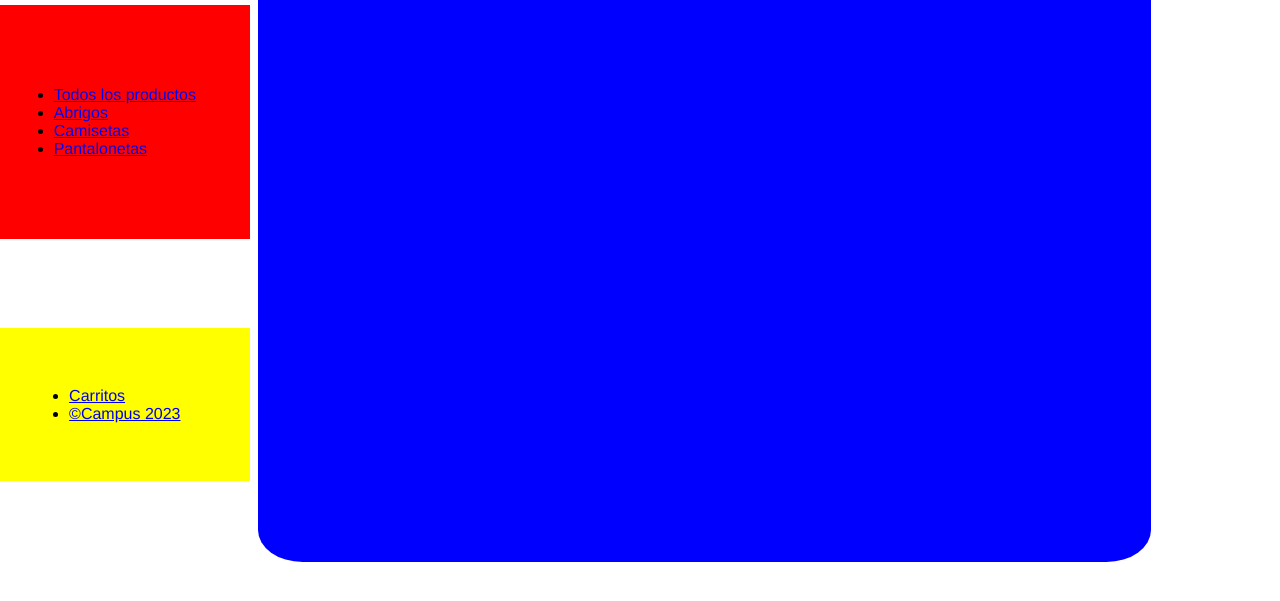
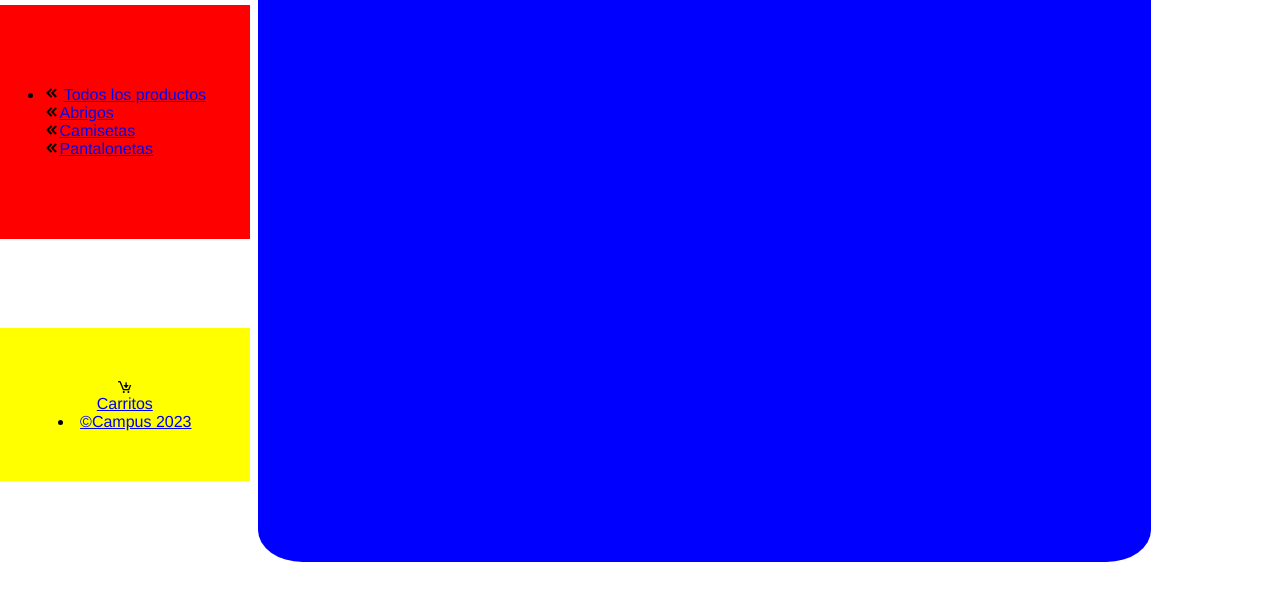
Before and after one commit to jdmartinezrs/proyectoWeb, a plain HTML site: page index.html in a window 1280 px wide. Shown: the part 157-758 px from the top of the page. Drawn offline with nearby package versions, Linux system fonts and the light colour scheme.

Commit message:
feat: :lipstick: layout updated
change of device

```diff
--- a/css/style.css
+++ b/css/style.css
@@ -84,3 +84,35 @@
 
 
 }
+
+.container__butodo{
+    display: flex;
+    justify-content: center;
+    align-items: center;
+}
+
+.container__butabri{
+    display: flex;
+    justify-content: start;
+
+
+}
+
+.container__butcami{
+    display: flex;
+    justify-content: start;
+
+}
+
+.container__butpan{
+    display: flex;
+    justify-content: start;
+
+}
+
+.container__aditional{
+    display: flex;
+    flex-direction: column;
+    justify-content: center;
+
+}
--- a/index.html
+++ b/index.html
@@ -4,6 +4,9 @@
     <meta charset="UTF-8">
     <meta name="viewport" content="width=device-width, initial-scale=1.0">
     <link rel="stylesheet" href="css/style.css">
+    <link rel="stylesheet" href="https://unpkg.com/boxicons@latest/css/boxicons.min.css">
+    <link rel="preconnect" href="https://fonts.googleapis.com">
+    <link rel="preconnect" href="https://fonts.gstatic.com" crossorigin>
 
     <title>Camus Shop</title>
 </head>
@@ -18,19 +21,38 @@
 
        <nav class="container__buttoms">
             <ul>
-                <li><a href="#">Todos los productos</a></li>
-                <li><a href="#">Abrigos</a></li>
-                <li><a href="#">Camisetas</a></li>
-                <li><a href="#">Pantalonetas</a></li>
+                <div class="container__butodo"><li>
+                    <i class='bx bxs-chevrons-left'></i>
+                    <a href="#">Todos los productos</a></li>
+                </div>
+
+                <div class="container__butabri">
+                    <i class='bx bxs-chevrons-left'></i>
+                    <a href="#">Abrigos</a>
+                </div>
+
+                <div class="container__butcami">
+                    <i class='bx bxs-chevrons-left'></i>
+                     <a href="#">Camisetas</a>
+                 </div>
+
+                 <div class="container__butpan">
+                    <i class='bx bxs-chevrons-left' ></i>
+                    <a href="#">Pantalonetas</a>
+                </div>
+
             </ul>
         </nav>
 
         <div class="container__aditional">
-            <ul><li><a href="#">Carritos</a></li>
+            <i class='bx bx-cart-download' ></i>
+                <a href="#">Carritos</a>
+
                 <li><a href="#"> ©Campus 2023</a></li>
-            </ul>
 
         </div>
+
+
 
 
         <article class="container__space">
```
